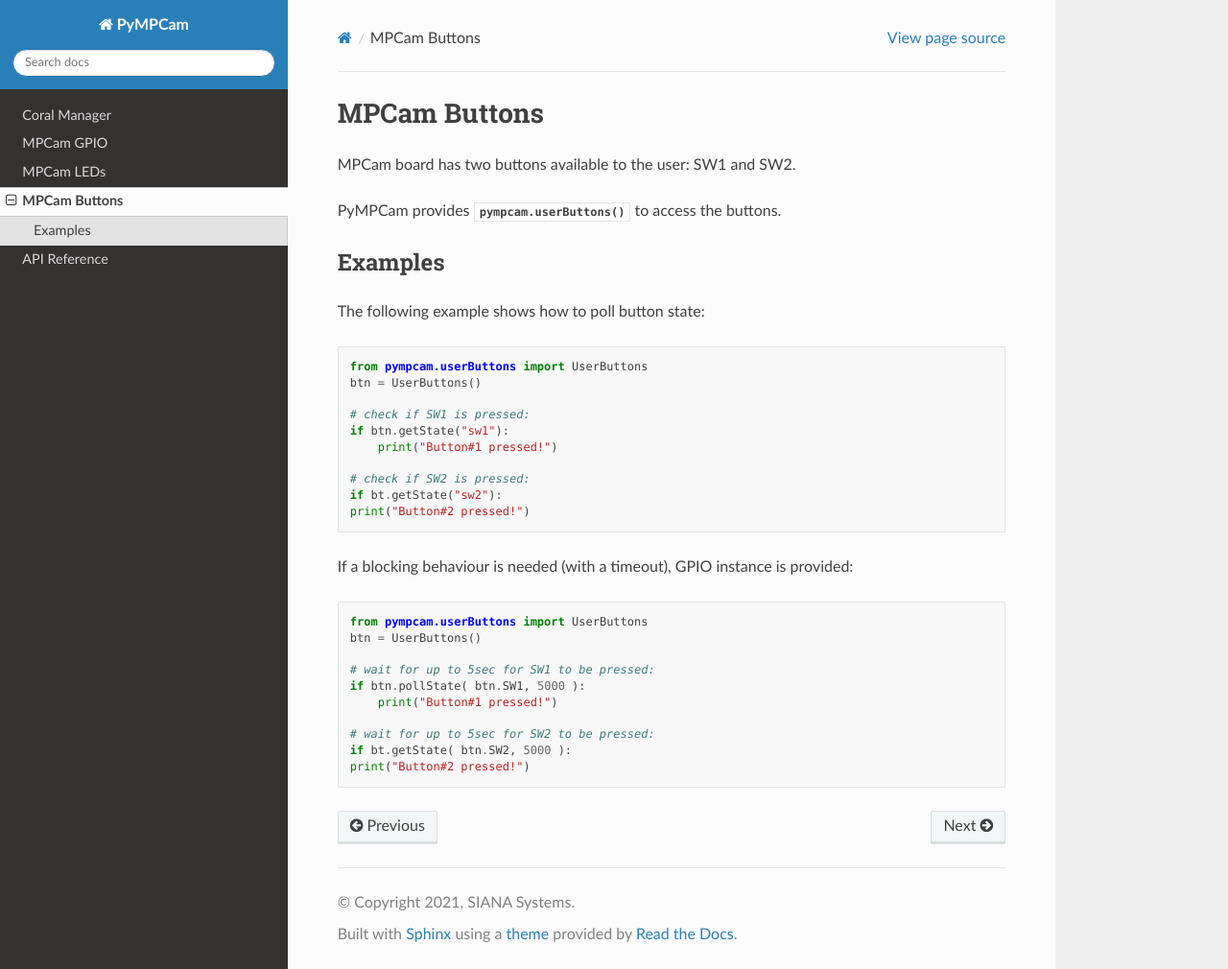
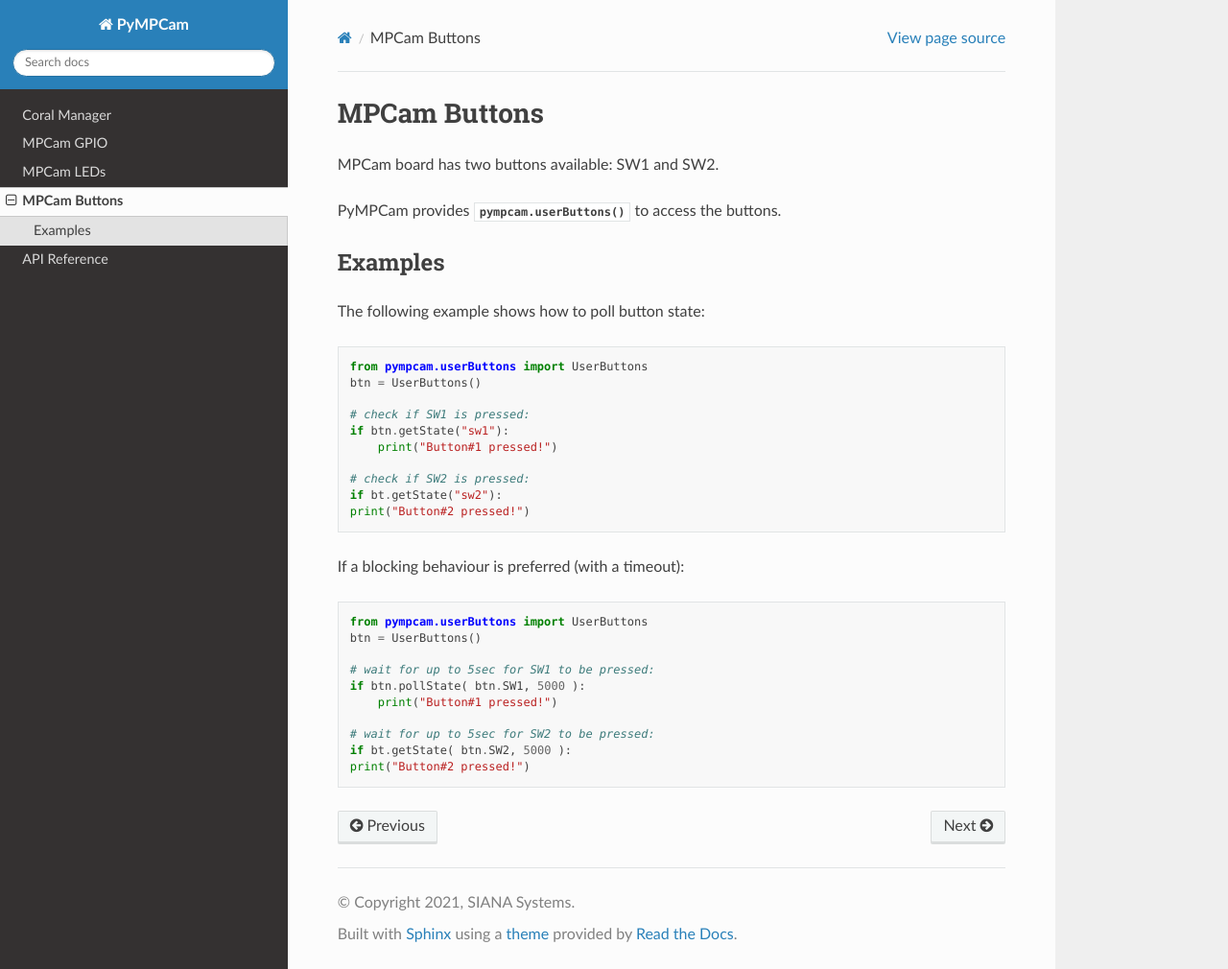
Before and after one commit to siana-systems/pympcam, a Sphinx documentation site: the page built from docs/buttons.rst, in a window 1280 px wide and 1010 px high. Shown: the whole window at 96% size. Built offline with Sphinx 7.4.7 and the Read the Docs theme 2.0.0, drawn with Linux system fonts in a browser that asks for light colours.

Commit message:
Update buttons.rst

```diff
--- a/docs/buttons.rst
+++ b/docs/buttons.rst
@@ -1,6 +1,6 @@
 MPCam Buttons
 =============
-MPCam board has two buttons available to the user: SW1 and SW2.
+MPCam board has two buttons available: SW1 and SW2.
 
 PyMPCam provides :py:meth:`pympcam.userButtons` to access the buttons.
 
@@ -19,7 +19,7 @@ The following example shows how to poll button state::
     if bt.getState("sw2"):
     print("Button#2 pressed!")
 
-If a blocking behaviour is needed (with a timeout), GPIO instance is provided::
+If a blocking behaviour is preferred (with a timeout)::
 
     from pympcam.userButtons import UserButtons
     btn = UserButtons()
```
